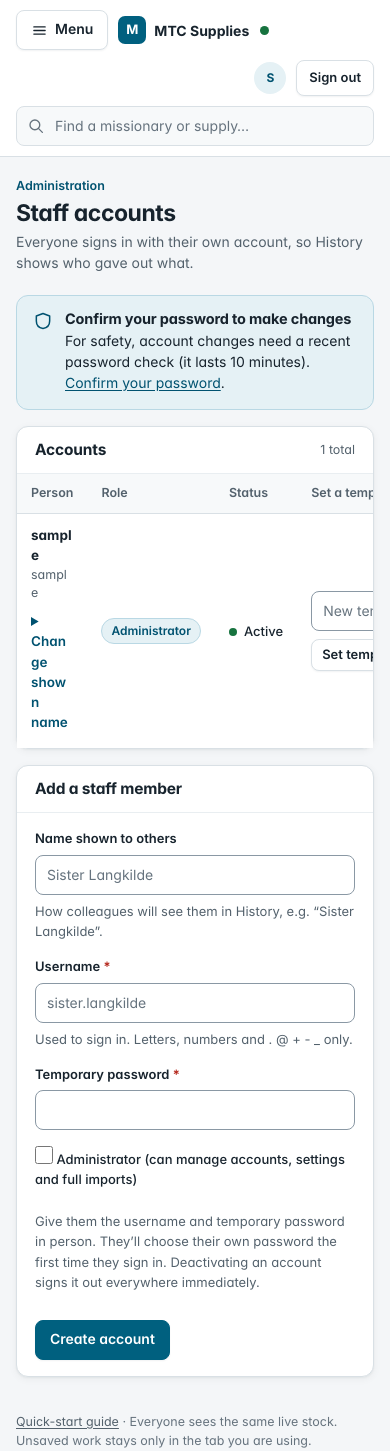
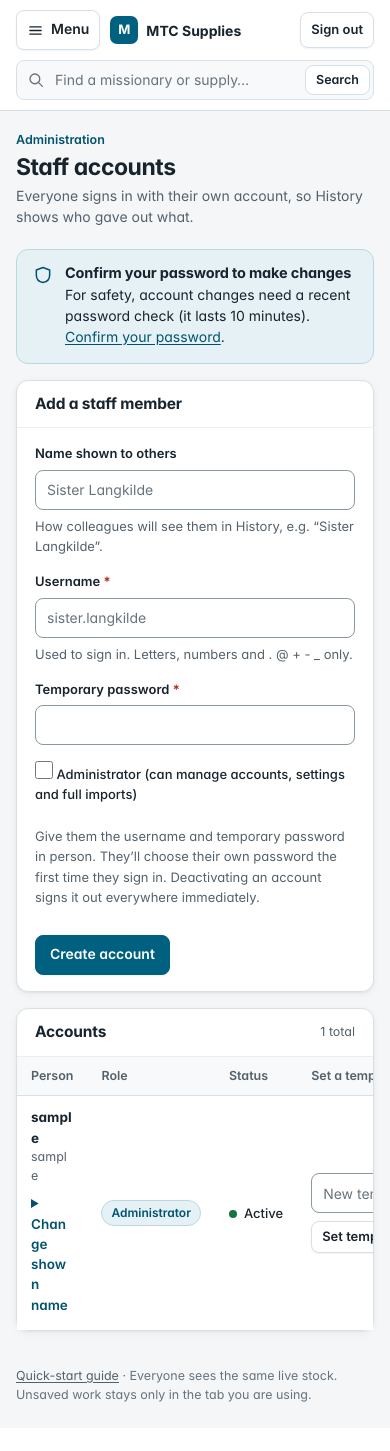
Before and after one commit to DrSchnitzel57/NZ-Supplies-Tracker, a Django app: page /accounts/users/ in a window 390 px wide; the page is wider, and only the part inside the window is pictured. Shown: the top 1451 px of that part. After the commit the page ends 1402 px from the top of that part, so only its background shows below. Run offline with Django 5.2, Linux system fonts and the light colour scheme; the visitor is signed in with stand-in values (Sample User, id 1); data comes from the database, SQL or seed files in the repository; data that the repository does not hold is empty.

Commit message:
fix: mobile tables, header search, stock form order
- Stock forms ask for the quantity first with plain labels.
- Long tables become stacked cards on phones; header search button stays
  inside the field; the connection pill only shows when something is wrong.
- Staff accounts: the create form comes before the list.
- load_demo_data: ASCII-safe emails, and family names that cannot coincide
  with a real roster entry.
- Regenerated synthetic guide screenshots; browser tests follow the new copy.

Co-Authored-By: Claude Opus 5.5 <noreply@anthropic.com>
Claude-Session: https://claude.ai/code/session_015VeVa6VGabDhiffKNcMUMF

```diff
--- a/static/app.css
+++ b/static/app.css
@@ -117,18 +117,16 @@ input:focus-visible,select:focus-visible,textarea:focus-visible{outline-offset:1
 .brand-mini .mark{width:28px;height:28px;border-radius:7px;background:var(--primary-bg);color:var(--on-primary);display:grid;place-items:center;font-size:13px;font-weight:700}
 .header-finder{display:flex;align-items:center;gap:4px;flex:1;max-width:520px;min-width:0;position:relative}
 .header-finder .combobox{flex:1;min-width:0}
-.header-finder input[type=search]{width:100%;padding-left:38px;background:var(--card-2);border-color:var(--border)}
+.header-finder input[type=search]{width:100%;padding-left:38px;padding-right:76px;background:var(--card-2);border-color:var(--border)}
 .header-finder .search-ic{position:absolute;left:11px;top:50%;transform:translateY(-50%);width:18px;height:18px;color:var(--faint);pointer-events:none;z-index:1}
-.header-finder button[type=submit]{position:absolute;opacity:0;pointer-events:none;width:1px;height:1px;min-height:0;padding:0;border:0}
-.header-finder button[type=submit]:focus-visible{opacity:1;position:static;width:auto;height:auto;padding:8px;pointer-events:auto}
+.header-finder .search-ic svg{width:18px;height:18px;display:block}
+.header-finder button[type=submit]{position:absolute;right:4px;top:50%;transform:translateY(-50%);min-height:30px;padding:4px 10px;font-size:12.5px;box-shadow:none;background:var(--card);z-index:1}
 .top .spacer{flex:1}
 .top-context{display:flex;align-items:center;gap:8px}
 #connection-status{display:inline-flex;align-items:center;gap:6px;font-size:12.5px;font-weight:500;padding:4px 10px;border-radius:999px;border:1px solid transparent;white-space:nowrap}
 #connection-status::before{content:"";width:8px;height:8px;border-radius:50%;background:currentColor}
-#connection-status.ok{color:var(--good);background:none;padding-left:0}
-#connection-status.ok{font-size:0;padding:0}
-#connection-status.ok::before{width:9px;height:9px}
-#connection-status.neutral{color:var(--faint);font-size:0;padding:0}
+/* Quiet when healthy: the status only appears when something is wrong. */
+#connection-status.ok,#connection-status.neutral{display:none}
 #connection-status.warn{color:var(--warn);background:var(--warn-soft);border-color:var(--warn-line)}
 #connection-status.crit{color:var(--crit);background:var(--crit-soft);border-color:var(--crit-line)}
 #last-refresh{display:none;font-size:12px;color:var(--muted)}
@@ -576,7 +574,31 @@ code{font-family:ui-monospace,Menlo,Consolas,monospace;font-size:12.5px;backgrou
   .top-context{display:flex}
   .top-context:has(.crit),.top-context:has(.warn){flex-basis:100%;order:4}
 }
+@media (max-width:700px){
+  /* Record tables become stacked cards: one record per block, labels inline. */
+  .records-table{min-width:0}
+  .records-table,.records-table tbody,.records-table tr,.records-table td{display:block;width:100%}
+  .records-table thead{display:none}
+  .records-table tbody tr{padding:10px 14px;border-bottom:1px solid var(--border-2)}
+  .records-table tbody tr:last-child{border-bottom:0}
+  .records-table td{border:0;padding:3px 0;text-align:right;overflow:hidden}
+  .records-table td[data-label]::before{content:attr(data-label);float:left;margin-right:12px;color:var(--muted);font-size:12.5px;font-weight:500;text-align:left}
+  .records-table td:first-child{display:block;text-align:left;padding-bottom:6px}
+  .records-table td:first-child>*{text-align:left}
+  .records-table td:first-child::before{display:none}
+  .records-table td small{display:inline;margin-left:6px}
+  .records-table td .chip{vertical-align:middle}
+  .records-table td.actions{text-align:left;padding-top:8px}
+  .records-table td.actions .btn-row{justify-content:flex-start}
+  .records-table td.actions::before{display:none}
+  .records-table tr.group-row{padding:0}
+  .records-table tr.group-row th{display:block;width:100%}
+  .records-table td:empty{display:none}
+}
 @media (max-width:600px){
+  .userbar .avatar{display:none}
+  .userbar form button{min-height:36px;padding:6px 10px}
+  #menu-toggle{padding:8px 10px}
   .kpis{grid-template-columns:minmax(0,1fr) minmax(0,1fr);gap:10px}
   .kpi{padding:14px}
   .kpi .big{font-size:24px}
@@ -602,3 +624,4 @@ code{font-family:ui-monospace,Menlo,Consolas,monospace;font-size:12.5px;backgrou
   body{background:#fff;color:#000}
   .card,.tablewrap,.kpi{box-shadow:none;border-color:#ccc}
 }
+#draft-count:empty{display:none}
--- a/templates/accounts/users.html
+++ b/templates/accounts/users.html
@@ -3,8 +3,16 @@
 {% block content %}
 <div class="page-head"><div><span class="eyebrow">Administration</span><h1>Staff accounts</h1><p class="sub">Everyone signs in with their own account, so History shows who gave out what.</p></div></div>
 {% if not fresh %}<div class="banner info"><span class="ic">{% include "components/icon.html" with name="shield" %}</span><div><h2>Confirm your password to make changes</h2><p>For safety, account changes need a recent password check (it lasts 10 minutes). <a href="/admin-area/reauth/?next=/accounts/users/">Confirm your password</a>.</p></div></div>{% endif %}
-<div class="grid side-right">
-<section class="card"><div class="hd"><h2>Accounts</h2><span class="sub">{{ users|length }} total</span></div>
+<section class="card" style="max-width:860px"><div class="hd"><h2>Add a staff member</h2></div><div class="bd">
+<form method="post" action="/accounts/users/create/" class="stack">
+{% csrf_token %}
+{% include "components/form_fields.html" %}
+<p class="help">Give them the username and temporary password in person. They’ll choose their own password the first time they sign in. Deactivating an account signs it out everywhere immediately.</p>
+<div class="form-actions"><button type="submit" class="primary">Create account</button></div>
+</form>
+</div></section>
+
+<div style="margin-top:16px"><section class="card"><div class="hd"><h2>Accounts</h2><span class="sub">{{ users|length }} total</span></div>
 <div class="tablewrap"><table>
 <thead><tr><th>Person</th><th>Role</th><th>Status</th><th>Set a temporary password</th><th><span class="sr-only">Other actions</span></th></tr></thead>
 <tbody>
@@ -21,13 +29,5 @@
 {% endfor %}
 </tbody>
 </table></div></section>
-<section class="card"><div class="hd"><h2>Add a staff member</h2></div><div class="bd">
-<form method="post" action="/accounts/users/create/" class="stack">
-{% csrf_token %}
-{% include "components/form_fields.html" %}
-<p class="help">Give them the username and temporary password in person. They’ll choose their own password the first time they sign in. Deactivating an account signs it out everywhere immediately.</p>
-<div class="form-actions"><button type="submit" class="primary">Create account</button></div>
-</form>
-</div></section>
 </div>
 {% endblock %}
```
Also changed, not shown: apps/common/forms.py (+14 -2 lines), apps/operations/management/commands/load_demo_data.py (+8 -1 lines), tests/browser/test_admin.py (+2 -2 lines), tests/browser/test_professional_redesign.py (+10 -6 lines), tests/browser/test_transfers_reports.py (+3 -3 lines), tests/browser/test_workflows.py (+7 -2 lines), static/img/01-sign-in.png, static/img/02-dashboard.png, static/img/03-issue-goods.png, static/img/04-stock-detail.png, static/img/05-reports.png.
